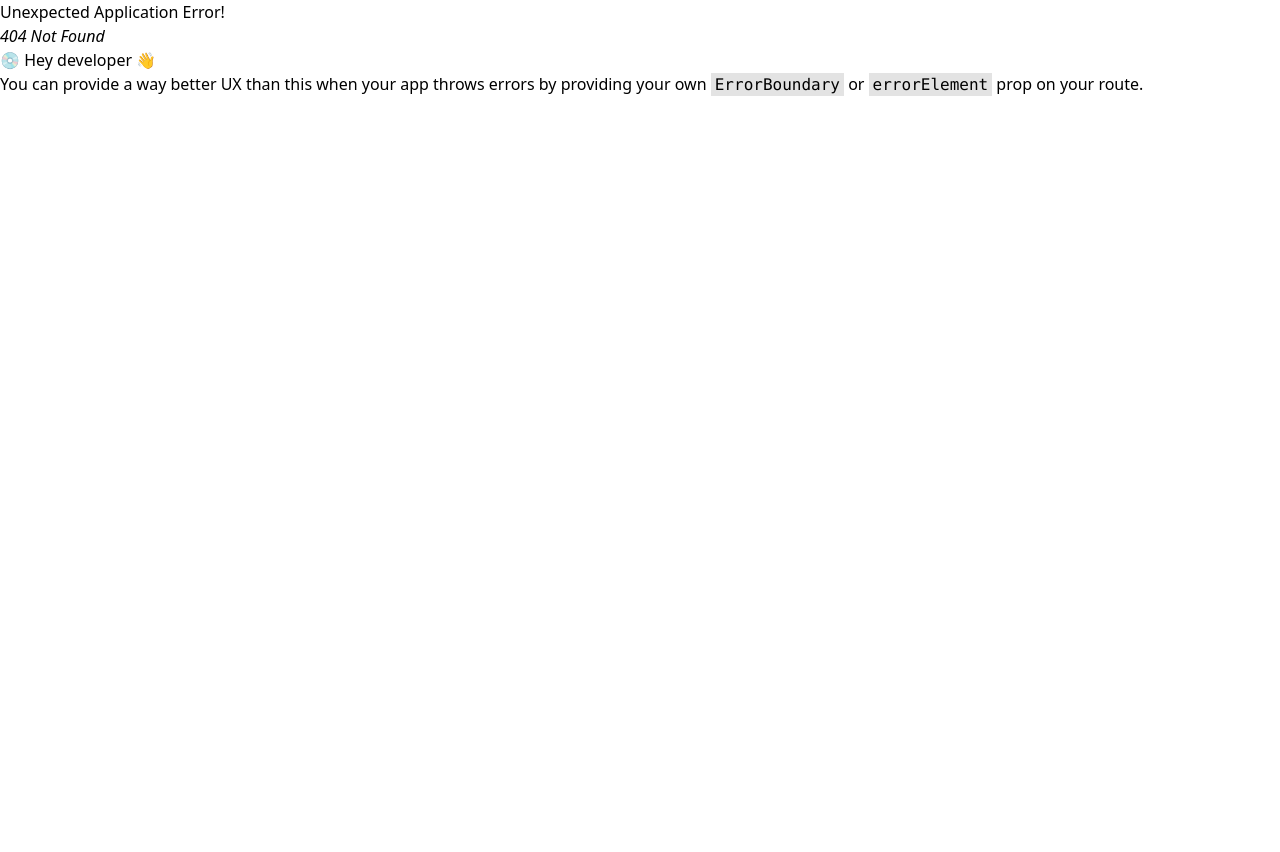
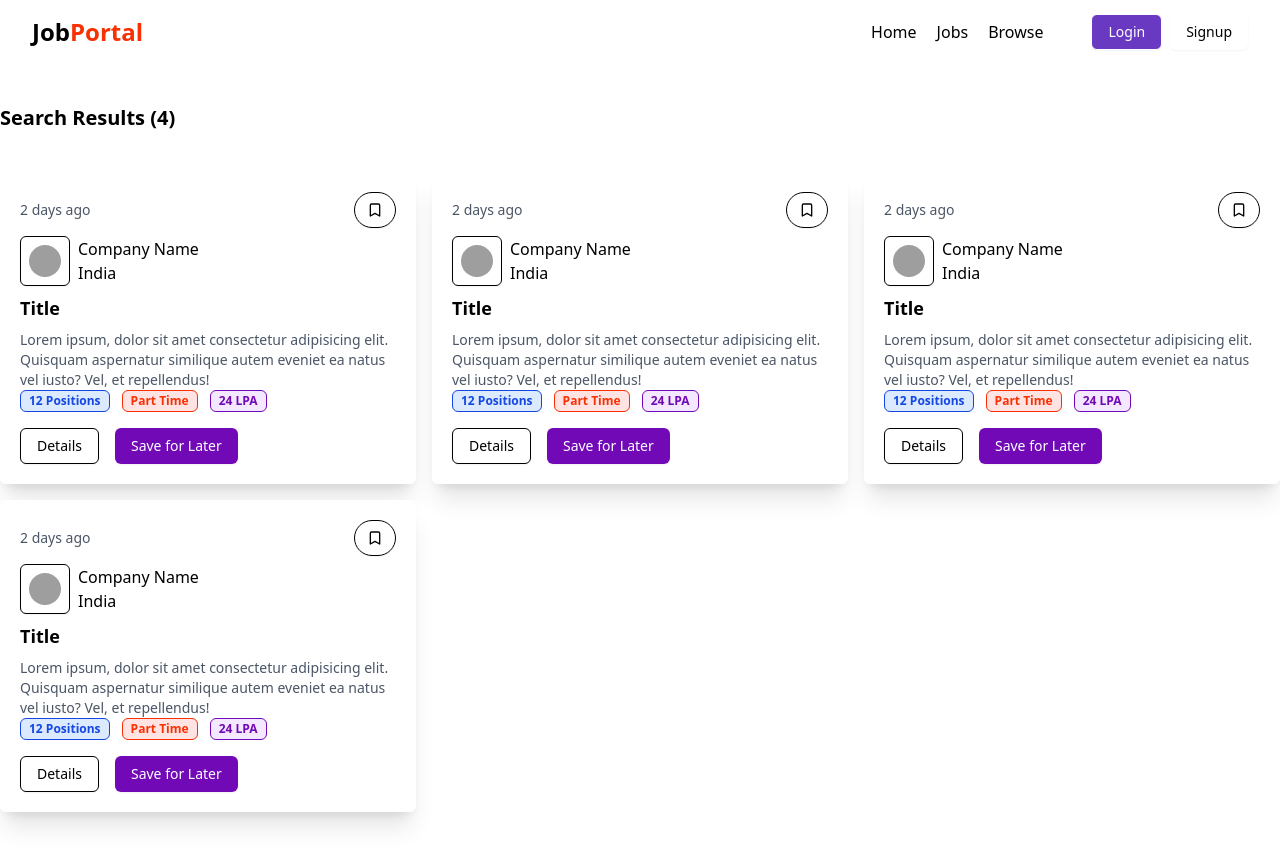
Before and after one commit to KunnuSherry/MERN-Stack, a React (Vite) app in the folder 01_JobPortalWebsite/frontend/: page /browse in a window 1280 px wide. Before the commit this address had no page. Before the commit the page ends 800 px from the top, so only its background shows below. Built offline with nearby package versions, Linux system fonts and the light colour scheme; grey boxes are pictures that could not be loaded.

Commit message:
01_JobPortalWebsite - browse jobs done with setup of profile page

```diff
--- /dev/null
+++ b/01_JobPortalWebsite/frontend/src/Profile.jsx
@@ -0,0 +1,9 @@
+import React from 'react'
+
+const Profile = () => {
+  return (
+    <div>Profile</div>
+  )
+}
+
+export default Profile
--- /dev/null
+++ b/01_JobPortalWebsite/frontend/src/components/Browse.jsx
@@ -0,0 +1,27 @@
+import React from 'react'
+import Navbar from './shared/Navbar'
+import Job from './jobPage/Job'
+
+const jobsResults = [1, 2, 3, 4]
+
+const Browse = () => {
+    return (
+        <div>
+            <Navbar />
+            <div className='max-w-7xl mx-auto my-10'>
+                <h1 className='font-bold text-xl my-10'>Search Results ({jobsResults.length})</h1>
+
+                <div className='grid grid-cols-3 gap-4 mt-10'>
+                    {
+                        jobsResults?.map((item, ind) => (
+                            <Job />
+                        ))
+                    }
+                </div>
+
+            </div>
+        </div>
+    )
+}
+
+export default Browse
--- a/01_JobPortalWebsite/frontend/src/components/auth/Login.jsx
+++ b/01_JobPortalWebsite/frontend/src/components/auth/Login.jsx
@@ -10,7 +10,7 @@
 import { USER_API_ENDPOINT } from '../../utils/constant.js'
 import axios from 'axios';
 import { useDispatch, useSelector } from 'react-redux'
-import { setLoading } from '../../redux/authSlice.js'
+import { setLoading, setUser } from '../../redux/authSlice.js'
 import { Loader2 } from 'lucide-react'
 
 
@@ -40,6 +40,7 @@
                     withCredentials: true
                 })
                 if(res.data.success){
+                    dispatch(setUser(res.data.user))
                     toast.success(res.data.message);
                     navigate("/")
                 }
@@ -47,7 +48,7 @@
                     toast.error(res.data.message)
                 }
             } catch (error) {
-                toast.error(error)
+                toast.error(error.message || 'Something went wrong')
 
             }  finally{
                 dispatch(setLoading(false));
--- a/01_JobPortalWebsite/frontend/src/components/shared/Navbar.jsx
+++ b/01_JobPortalWebsite/frontend/src/components/shared/Navbar.jsx
@@ -3,11 +3,12 @@
 import { Button } from "../ui/button.jsx";
 import { Avatar, AvatarImage } from "../ui/avatar.jsx"
 import { User2, LogOut } from "lucide-react"
+import { useSelector } from 'react-redux';
 
 
 const Navbar = () => {
 
-    const user = false
+    const {user} = useSelector(store=>store.auth);
 
 
     return (
@@ -23,7 +24,7 @@
                     <ul className='flex font-medium items-center gap-5'>
                         <li><Link to="/">Home</Link></li>
                         <li><Link to="/jobs">Jobs</Link></li>
-                        <li><Link>Browse</Link></li>
+                        <li><Link to="/browse" >Browse</Link></li>
                     </ul>
 
                     {
@@ -56,7 +57,7 @@
                             <div className='flex gap-3 text-gray-600'>
                                 <div className='flex items-center'>
                                     <User2 />
-                                    <Button className='cursor-pointer' variant='link'>View Profile</Button>
+                                    <Button className='cursor-pointer' variant='link'> <Link to="/profile">View Profile</Link></Button>
                                 </div>
                                 <div className='flex items-center'>
                                     <LogOut />
--- a/01_JobPortalWebsite/frontend/src/redux/authSlice.js
+++ b/01_JobPortalWebsite/frontend/src/redux/authSlice.js
@@ -3,14 +3,20 @@
 const authSlice = createSlice({
     name:"auth",
     initialState:{
-        loading:false
+        loading:false,
+        user:null
     },
     reducers:{
         setLoading:(state, action)=>{
             state.loading = action.payload;
+        },
+        setUser:(state, action)=>{
+            state.user = action.payload;
+            console.log(action.payload);
+
         }
     }
 });
 
-export const {setLoading} = authSlice.actions;
+export const {setLoading, setUser} = authSlice.actions;
 export default authSlice.reducer;
```
Also changed, not shown: 01_JobPortalWebsite/frontend/src/App.jsx (+10 -0 lines).
